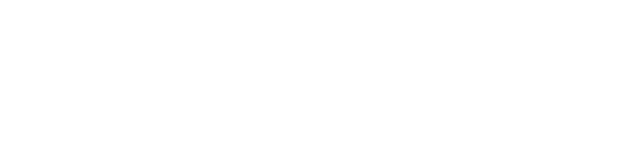
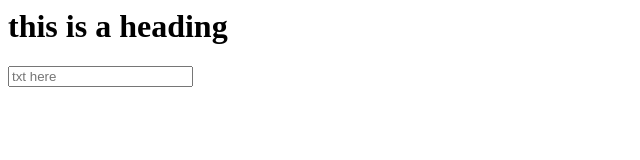
Before and after one commit to igcigc/helloWorld, a plain HTML site: page index.html in a window 1280 px wide. Shown: the whole page, without its empty margins (0-640 px from the left). Drawn offline with Linux system fonts and the light colour scheme.

Commit message:
Committing

```diff
--- a/index.html
+++ b/index.html
@@ -1,3 +1,7 @@
 <html>
+<h1>this is a heading</h1>
+<form>
+<input type="text" name="in" placeholder="txt here" />
 
+</form>
 </html>
```
